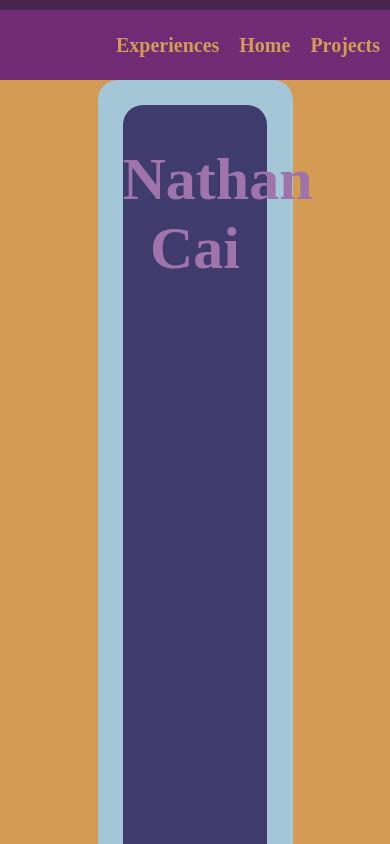
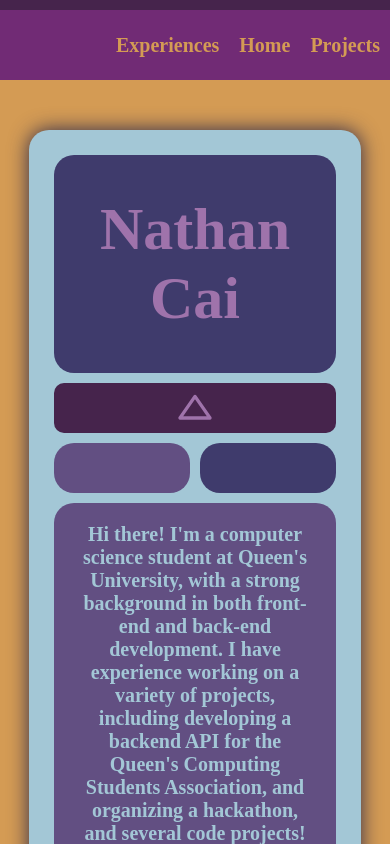
Before and after one commit to destroyer22719/portfolio, a Next.js app: page / in a window 390 px wide. Shown: the top 844 px of the page. Built offline with nearby package versions, Linux system fonts and the light colour scheme.

Commit message:
added responsiveness to home page

```diff
--- a/app/page.tsx
+++ b/app/page.tsx
@@ -1,10 +1,26 @@
+"use client";
+import { useState } from "react";
+
 import styles from "../styles/pages/HomePage.module.scss";
 import { FaLinkedin, FaGithub, FaFileCsv } from "react-icons/fa";
 import { GrMail } from "react-icons/gr";
 import TagComponent from "../components/TagComponent";
 import Link from "next/link";
+import { BiDownArrow, BiUpArrow } from "react-icons/bi";
+import useWindowSize from "../hooks/useWindowSize";
+import { GiHamburgerMenu } from "react-icons/gi";
+import { useEffect } from "react";
 
-export default function Page() {
+function Page() {
+  const size = useWindowSize();
+  const [expand, setExpand] = useState<boolean>(false);
+
+  useEffect(() => {
+    if (size && size > 750) {
+      setExpand(true);
+    }
+  }, [size]);
+
   const skills = [
     "NodeJS",
     "ExpressJS",
@@ -23,7 +39,15 @@ export default function Page() {
       <div className={styles["home-page__header"]}>
         <h1>Nathan Cai</h1>
       </div>
+      <div
+        className={styles["home-page__expand"]}
+        onClick={() => setExpand(!expand)}
+      >
+        {expand ? <BiDownArrow size={40} /> : <BiUpArrow size={40} />}
+      </div>
       <div className={styles["home-page__links"]}>
+        {expand && (
+          <>
             <Link href={"https://www.linkedin.com/in/nathan-cai-dev/"}>
               <FaLinkedin className={styles["home-page__link"]} size={50} />
             </Link>
@@ -38,6 +62,8 @@ export default function Page() {
             <Link href="#">
               <FaFileCsv className={styles["home-page__link"]} size={50} />
             </Link>
+          </>
+        )}
       </div>
       <div className={styles["home-page__text"]}>
         <div>
@@ -63,6 +89,8 @@ export default function Page() {
         </div>
       </div>
       <div className={styles["home-page__skills"]}>
+        {expand && (
+          <>
             {skills.map((skill, i) => (
               <TagComponent
                 tag={skill}
@@ -72,7 +100,11 @@ export default function Page() {
                 iconClassName={styles["home-page__skills-item-icon"]}
               />
             ))}
+          </>
+        )}
       </div>
     </div>
   );
 }
+
+export default Page;
--- /dev/null
+++ b/hooks/useWindowSize.tsx
@@ -0,0 +1,28 @@
+import { useEffect, useState } from "react";
+
+function useWindowSize() {
+  // Initialize state with undefined width/height so server and client renders match
+  // Learn more here: https://joshwcomeau.com/react/the-perils-of-rehydration/
+  const [windowSize, setWindowSize] = useState(window?.innerWidth || undefined);
+
+  useEffect(() => {
+    // only execute all the code below in client side
+    // Handler to call on window resize
+    function handleResize() {
+      // Set window width/height to state
+      setWindowSize(window.innerWidth);
+    }
+
+    // Add event listener
+    window.addEventListener("resize", handleResize);
+
+    // Call handler right away so state gets updated with initial window size
+    handleResize();
+
+    // Remove event listener on cleanup
+    return () => window.removeEventListener("resize", handleResize);
+  }, []);
+  return windowSize;
+} // Empty array ensures that effect is only run on mount
+
+export default useWindowSize;
--- a/styles/pages/HomePage.module.scss
+++ b/styles/pages/HomePage.module.scss
@@ -5,19 +5,35 @@
   padding: 2.5rem;
   border-radius: 2rem;
   background-color: $cyan;
-  grid-template-columns: 1fr 2fr 2fr 2fr;
-  grid-auto-rows: 1fr;
+  grid-auto-columns: 1fr;
+  grid-template-rows: auto 5rem auto auto;
   grid-gap: 1rem;
-  width: 50%;
+  width: 85%;
   color: $purple_dark2;
   place-items: center;
-  // justify-content: start;
+  margin: 5rem 0;
+  box-shadow: 0 0 2rem darken($purple_dark2, 10%);
+  grid-template-areas:
+    "header header"
+    "expand expand"
+    "link skills"
+    "text text"
+    "text text";
+
+  @media (min-width: 750px) {
+    width: 60%;
+    grid-template-columns: auto 2fr 2fr 2fr;
     grid-template-areas:
       "header header header header"
       "link text text text"
       "link text text text"
       "link text text text"
       "skills skills skills skills";
+  }
+
+  &__links, &__skills {
+    padding: 2.5rem;
+  }
 
   &__links,
   &__text {
@@ -45,13 +61,12 @@
   }
 
   &__links {
-    // border: 5px solid red;
-    // background-color: $purple_dark2;
     grid-area: link;
     display: flex;
     flex-direction: column;
     justify-content: space-evenly;
     align-items: center;
+    padding: 2rem;
   }
 
   &__link {
@@ -72,6 +87,22 @@
     }
   }
 
+  &__expand {
+    grid-area: expand;
+    display: flex;
+    justify-content: center;
+    align-items: center;
+    border-radius: 1rem;
+    background-color: $purple_dark1;
+    width: 100%;
+    height: 100%;
+    color: $purple_light2;
+
+    @media (min-width: 750px) {
+      display: none;
+    }
+  }
+
   &__skills {
     display: flex;
     flex-wrap: wrap;
@@ -88,12 +119,23 @@
       font-size: 2rem;
       font-weight: bold;
       color: $purple_light2;
-      margin: 0.5rem;
       align-items: center;
       display: flex;
 
       &-icon {
+        margin: 0;
+
+        & + div {
+          display: none;
+        }
+
+        @media (min-width: 600px) {
           margin-right: 0.5rem;
+
+          & + div {
+            display: block;
+          }
+        }
       }
     }
 
```
Lines whose indentation alone changed are shown as unchanged.
